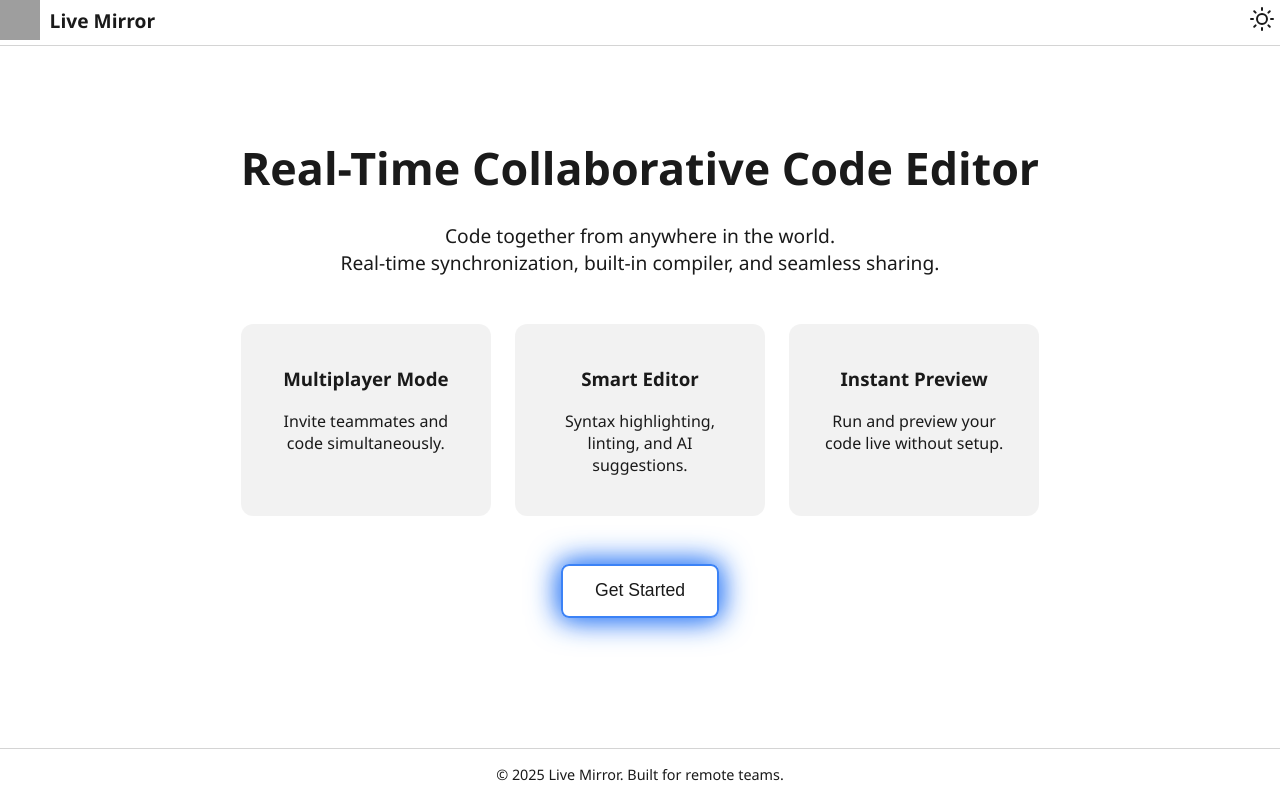
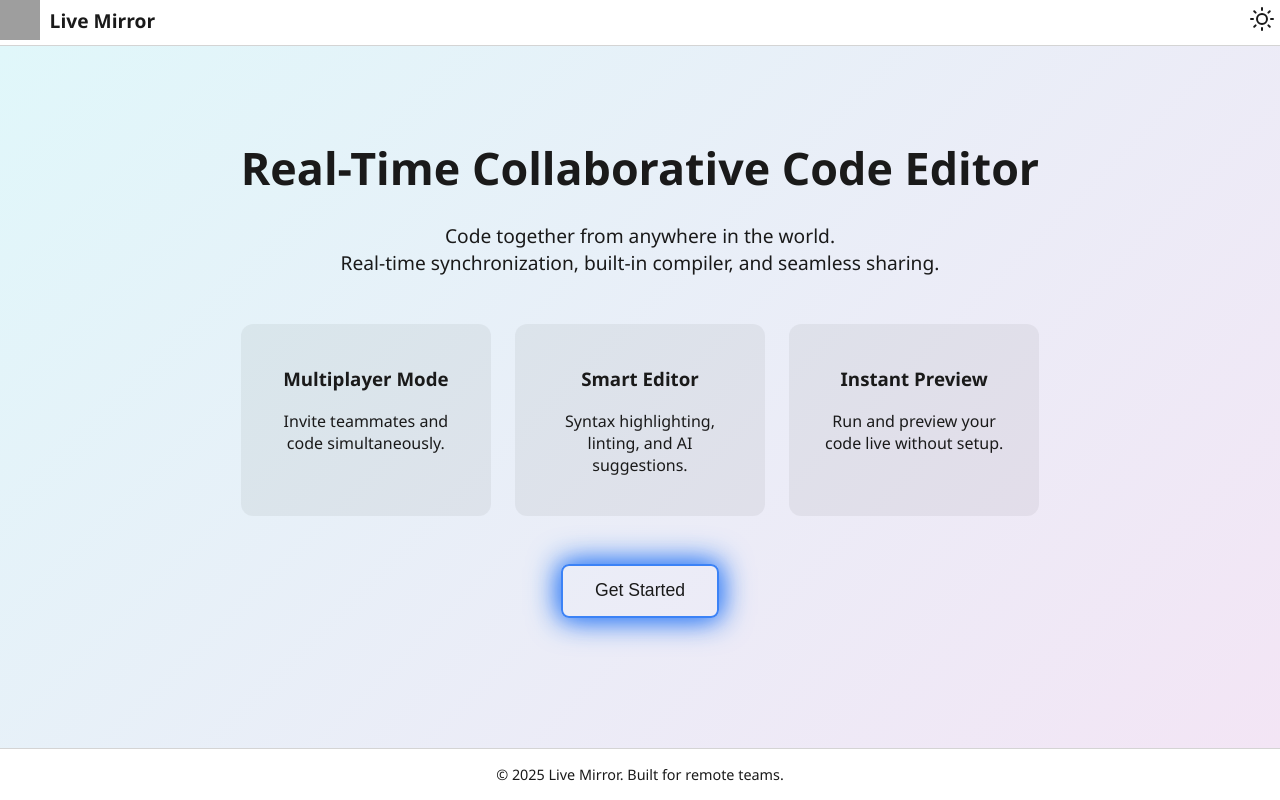
Before and after one commit to KNagaSaiSatyaTeja/live-mirror, a Next.js app: page / in a window 1280 px wide. Built offline with nearby package versions, Linux system fonts and the light colour scheme; grey boxes are pictures that could not be loaded.

Commit message:
changed the layout

```diff
--- a/app/globals.css
+++ b/app/globals.css
@@ -29,12 +29,12 @@ a {
   flex-direction: column;
   height: 100vh;
   overflow: hidden;
+  background: none; /* Let .main-container handle background */
 }
 
 .main-content {
   flex: 1;
-  overflow: auto;
-  /* allows scroll inside content without cutting footer */
+  overflow: hidden; /* prevents scroll */
 }
 
 .footer {
--- a/app/layout.tsx
+++ b/app/layout.tsx
@@ -21,7 +21,7 @@ export default function RootLayout({
         <ThemeProvider attribute="class" defaultTheme="system" enableSystem>
           <div className="layout-wrapper">
             <Header />
-            <main className="main-content">{children}</main>
+            <main className="main-content" style={{ overflowY: "auto" }}>{children}</main>
             <footer className="footer">
               © 2025 Live Mirror. Built for remote teams.
             </footer>
--- a/app/style.css
+++ b/app/style.css
@@ -37,9 +37,13 @@ body {
     justify-content: center;
     align-items: center;
     overflow: hidden;
-    background-color: inherit;
-    transition: background-color 0.5s ease, color 0.5s ease;
+    background: linear-gradient(135deg, #e0f7fa 0%, #f3e5f5 100%);
+    transition: background 0.5s ease, color 0.5s ease;
     padding: 0.8rem;
+}
+
+.main-container.dark {
+    background: linear-gradient(135deg, #232526 0%, #0f2027 100%);
 }
 
 .header {
```
